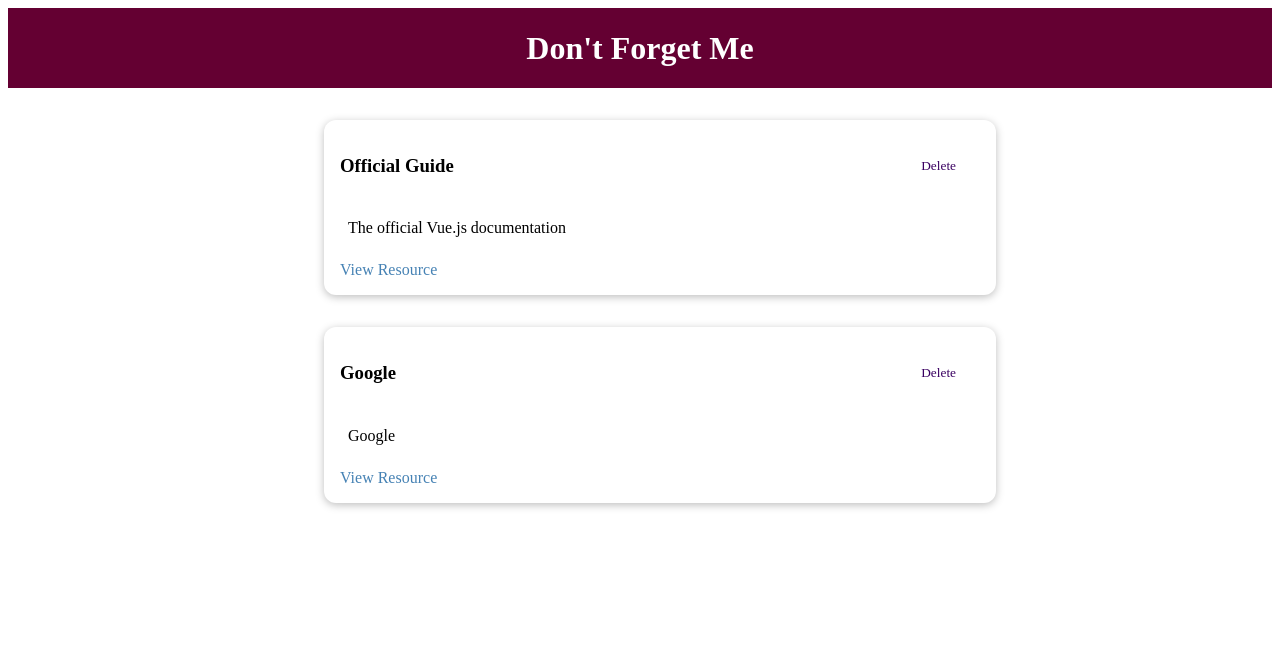
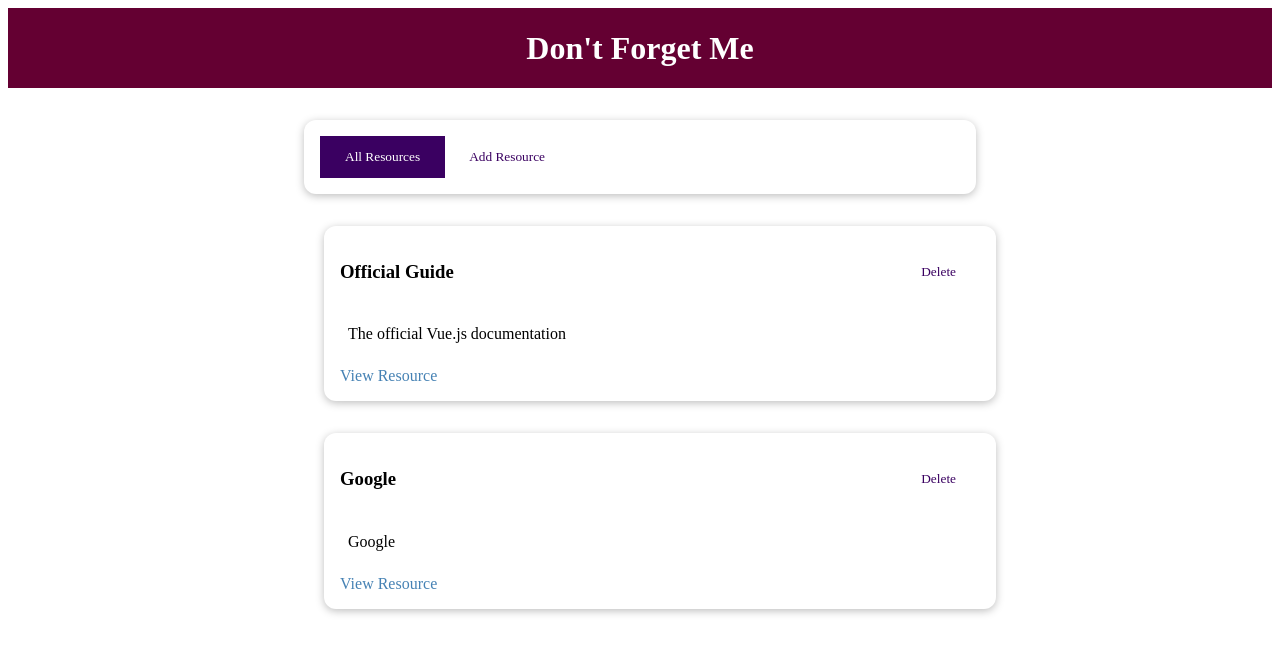
Before and after one commit to arobus/vue3-learning, a Vue app: page / in a window 1280 px wide. Shown: the top 654 px of the page. Built offline with nearby package versions, Linux system fonts and the light colour scheme.

Commit message:
Upto #132

```diff
--- a/src/App.vue
+++ b/src/App.vue
@@ -1,15 +1,15 @@
 <template>
     <the-header title="Don't Forget Me"></the-header>
-    <all-resources></all-resources>
+    <the-resources></the-resources>
 </template>
 
 <script>
 import TheHeader from './components/layout/TheHeader.vue'
-import AllResources from './components/Resources/AllResources.vue'
+import TheResources from './components/Resources/TheResources.vue'
 
 export default {
     components: {
-        AllResources,
+        TheResources,
         TheHeader
     }
 }
--- a/src/components/Resources/AddResource.vue
+++ b/src/components/Resources/AddResource.vue
@@ -1,3 +1,76 @@
 <template>
+    <base-card>
+        <form @submit.prevent="submitData">
+            <div class="form-control">
+                <label for="title">Title</label>
+                <input v-model="title" id="title" name="title" type="text">
+            </div>
+            <div class="form-control">
+                <label for="description">Description</label>
+                <textarea v-model="description" id="description" name="description" rows="3"></textarea>
+            </div>
+            <div class="form-control">
+                <label for="link">Link</label>
+                <input v-model="link" id="link" name="link" type="url">
+            </div>
+            <div>
+                <base-button type="submit">Add Resource</base-button>
+            </div>
+        </form>
+    </base-card>
+</template>
 
-</template>
+<script>
+export default {
+    inject: ['addResource'],
+    data() {
+        return {
+            title: "",
+            description: "",
+            link: ""
+        }
+    },
+    methods: {
+        validateInput() {
+            return (this.title != "" && this.description != "" && this.link != "" );
+        },
+        submitData() {
+            if (this.validateInput()) {
+                this.addResource({ title: this.title, description: this.description, link: this.link });
+
+            } else {
+                // show error
+            }
+        }
+
+    }
+}
+</script>
+
+<style scoped>
+    label {
+        font-weight: bold;
+        display: block;
+        margin-bottom: 0.5rem;
+    }
+
+    input,
+    textarea {
+        display: block;
+        width: 100%;
+        font: inherit;
+        padding: 0.15rem;
+        border: 1px solid #ccc;
+    }
+
+    input:focus,
+    textarea:focus {
+        outline: none;
+        border-color: #3a0061;
+        background-color: #f7ebff;
+    }
+
+    .form-control {
+        margin: 1rem 0;
+    }
+</style>
--- a/src/components/Resources/AllResources.vue
+++ b/src/components/Resources/AllResources.vue
@@ -1,30 +1,18 @@
 <template>
     <ul>
-        <resource v-for="res in storedResources" :key="res.id" :title="res.title" :description="res.description" :link="res.link"></resource    >
+        <resource v-for="res in resources" :key="res.id" :title="res.title" :description="res.description" :link="res.link"></resource    >
     </ul>
 </template>
 <script>
 import Resource from './Resource.vue';
 export default {
+    inject: ['resources'],
     components: {
         Resource
     },
     data() {
         return {
-            storedResources: [
-                {
-                    id: 'official-guide',
-                    title: 'Official Guide',
-                    description: 'The official Vue.js documentation',
-                    link: 'https://vuejs.org'
-                },
-                {
-                    id: 'google',
-                    title: 'Google',
-                    description: 'Google',
-                    link: 'https://google.com'
-                },
-            ]
+
         }
     }
 }
--- a/src/components/Resources/TheResources.vue
+++ b/src/components/Resources/TheResources.vue
@@ -1,28 +1,70 @@
 <template>
   <base-card>
-        <base-button @click="setSelectedTab('all-resources')">All Resources</base-button>
-        <base-button @click="setSelectedTab('add-resources')">Add Resources</base-button>
+    <base-button
+        @click="setSelectedTab('all-resources')"
+        :mode="allResourcesButtonMode"
+      >All Resources</base-button>
+    <base-button
+        @click="setSelectedTab('add-resource')"
+        :mode="addResourceButtonMode"
+      >Add Resource</base-button>
+  </base-card>
   <component :is="selectedTab"></component>
-    </base-card>
 </template>
 <script>
-import AllResources from './AllResources.vue'
-import AddResource from './AddResource.vue'
+import AllResources from './AllResources.vue';
+import AddResource from './AddResource.vue';
 
 export default {
   components: {
     AllResources,
-        Resource
+    AddResource,
   },
   data() {
     return {
-            selectedTab: "all-resources"
-        }
+      selectedTab: 'all-resources',
+      storedResources: [
+        {
+          id: 'official-guide',
+          title: 'Official Guide',
+          description: 'The official Vue.js documentation',
+          link: 'https://vuejs.org',
+        },
+        {
+          id: 'google',
+          title: 'Google',
+          description: 'Google',
+          link: 'https://google.com',
+        },
+      ],
+    };
   },
   methods: {
     setSelectedTab(tab) {
       this.selectedTab = tab;
+    },
+    addResource(resource) {
+        const newResource = {
+            id: new Date().toISOString(),
+            ...resource
         }
+        this.storedResources.unshift(newResource);
+        this.selectedTab = 'all-resources';
     }
+  },
+  computed: {
+    allResourcesButtonMode() {
+        return this.selectedTab == 'all-resources' ? null : 'flat'
+    },
+    addResourceButtonMode() {
+        return this.selectedTab == 'add-resource' ? null : 'flat'
     }
+  },
+  provide() {
+    return {
+      resources: this.storedResources,
+      addResource: this.addResource
+    };
+  },
+};
 </script>
```
Also changed, not shown: 1 other file (tests, documents, lock files or other folders). Lines whose indentation alone changed are shown as unchanged.
